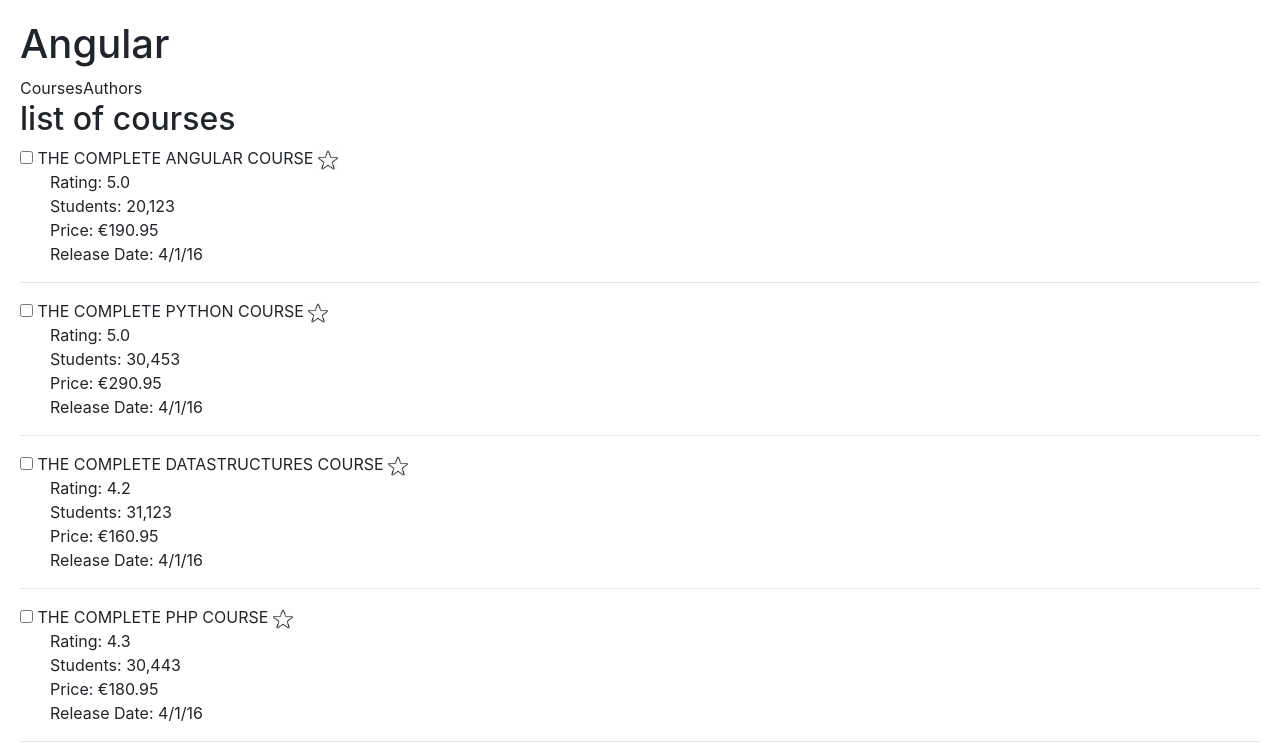
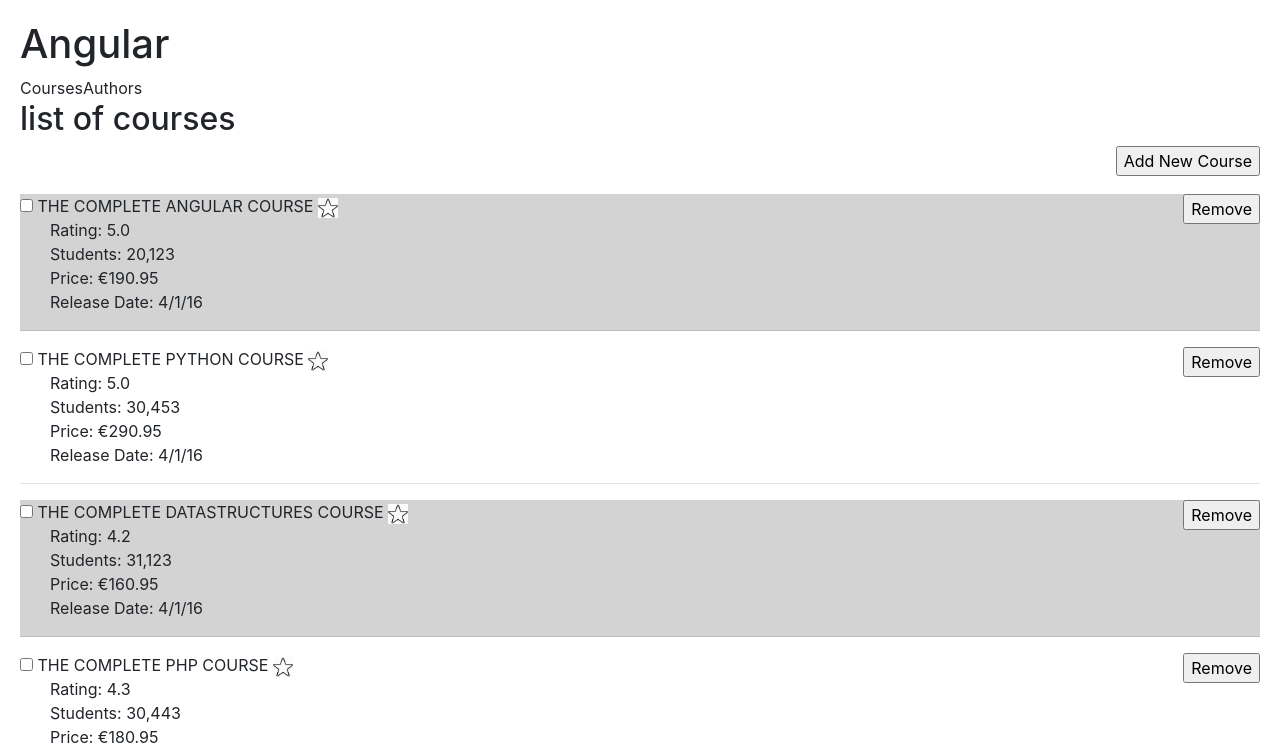
Before and after one commit to brahmajirao/angularPractice, an Angular app: page / in a window 1280 px wide. Shown: the top 753 px of the page. Built offline with nearby package versions, Linux system fonts and the light colour scheme.

Commit message:
ngFor example

```diff
--- a/src/app/courses/cources.component.ts
+++ b/src/app/courses/cources.component.ts
@@ -23,4 +23,21 @@
     onFavoriteChanged(eventArgs: FavoriteChangedEventArgs) {
         console.log('changed', eventArgs);
     }
+    addNewCourse(){
+        this.courses.push(
+            {
+                title:"The complete Angular Course-new",
+                rating: 0,
+                students: 0,
+                price: 190.95,
+                releaseDate: new Date(2018, 3, 1),
+                isFavorite:false
+            }
+        );
+    }
+
+    removeCourse(courseobj){
+        let index = this.courses.indexOf(courseobj);
+        this.courses.splice(index,1);
+    }
 }
--- a/src/app/courses/courses.component.html
+++ b/src/app/courses/courses.component.html
@@ -1,7 +1,16 @@
-<h2>{{getTitle()}}</h2>
-    <div style="display:block" *ngFor="let course of courses">
-        <input type="checkbox"/> {{course.title | uppercase }}
-        <app-favorite [isFavorite] = "course.isFavorite" (change)="onFavoriteChanged($event)"></app-favorite>
+<style>
+.grey{
+    background-color: lightgray
+}
+.newCourse{
+    float: right;
+    display: block;
+}
+</style>
+<h2>{{getTitle()}}</h2><span class="newCourse"><input type="button" name="add_course" value="Add New Course" (click)="addNewCourse()"/></span><br/><br/>
+    <div style="display:block" *ngFor="let course of courses; index as i; even as isEven" [class.grey]="isEven">
+        <input type="checkbox" name="course_{{i}}"/> {{course.title | uppercase }}
+        <app-favorite [isFavorite] = "course.isFavorite" (change)="onFavoriteChanged($event)"> </app-favorite><input type="button" name="remove" value="Remove" (click)="removeCourse(course)" style="float: right"/>
         <span style="display:block; padding-left:30px">Rating: {{course.rating | number:'1.1-1'}}</span>
         <span style="display:block; padding-left:30px">Students: {{course.students | number}}</span>
         <span style="display:block; padding-left:30px">Price: {{course.price | currency:'EUR':true:'3.2-2' }}</span>
--- /dev/null
+++ b/src/app/like/like.component.html
@@ -0,0 +1 @@
+<span class="fa fa-heart"></span>
```
Also changed, not shown: src/app/like/like.component.ts (added, +15 -0 lines), src/app/like/like.component.css (added), 1 other file (tests, documents, lock files or other folders).
